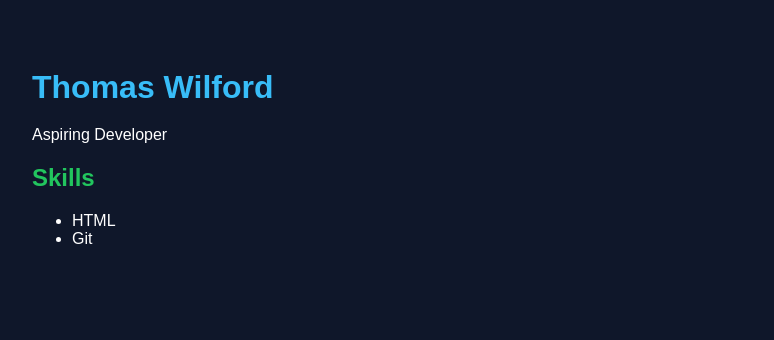
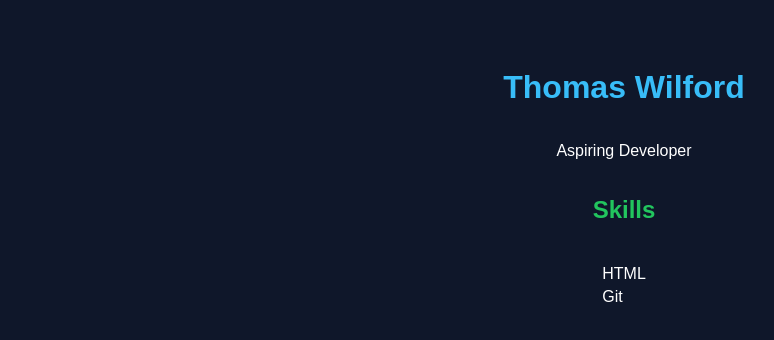
Before and after one commit to TjToLame/digital-cv, a plain HTML site: page index.html in a window 1280 px wide. Shown: the whole page, without its empty margins (16-790 px from the left). Drawn offline with Linux system fonts and the light colour scheme.

Commit message:
added flexbot layout

```diff
--- a/index.html
+++ b/index.html
@@ -5,6 +5,7 @@
     <link rel="stylesheet" href="style.css">
 </head>
 <body>
+    <div class="container">
     <h1> Thomas Wilford</h1>
     <p>Aspiring Developer</p>
 
--- a/style.css
+++ b/style.css
@@ -14,3 +14,16 @@ h2 {
     margin-top: 20px;
     color: #22c55e;
 }
+
+.container {
+    display: flex;
+    flex-direction: column;
+    align-items: center;
+}
+ul {
+    list-style: none;
+    padding: 0;
+}
+li {
+    margin: 5px 0;
+}
```
